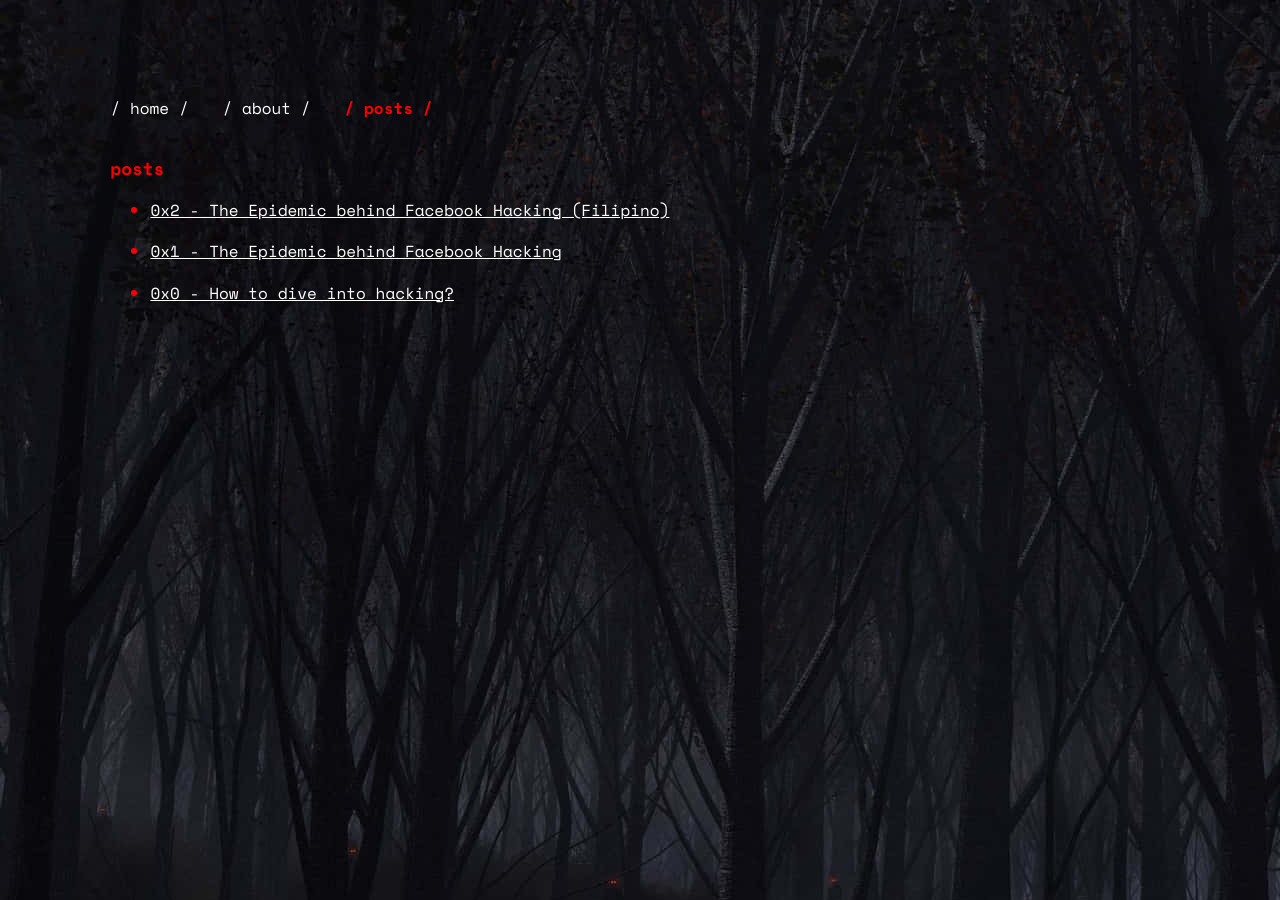
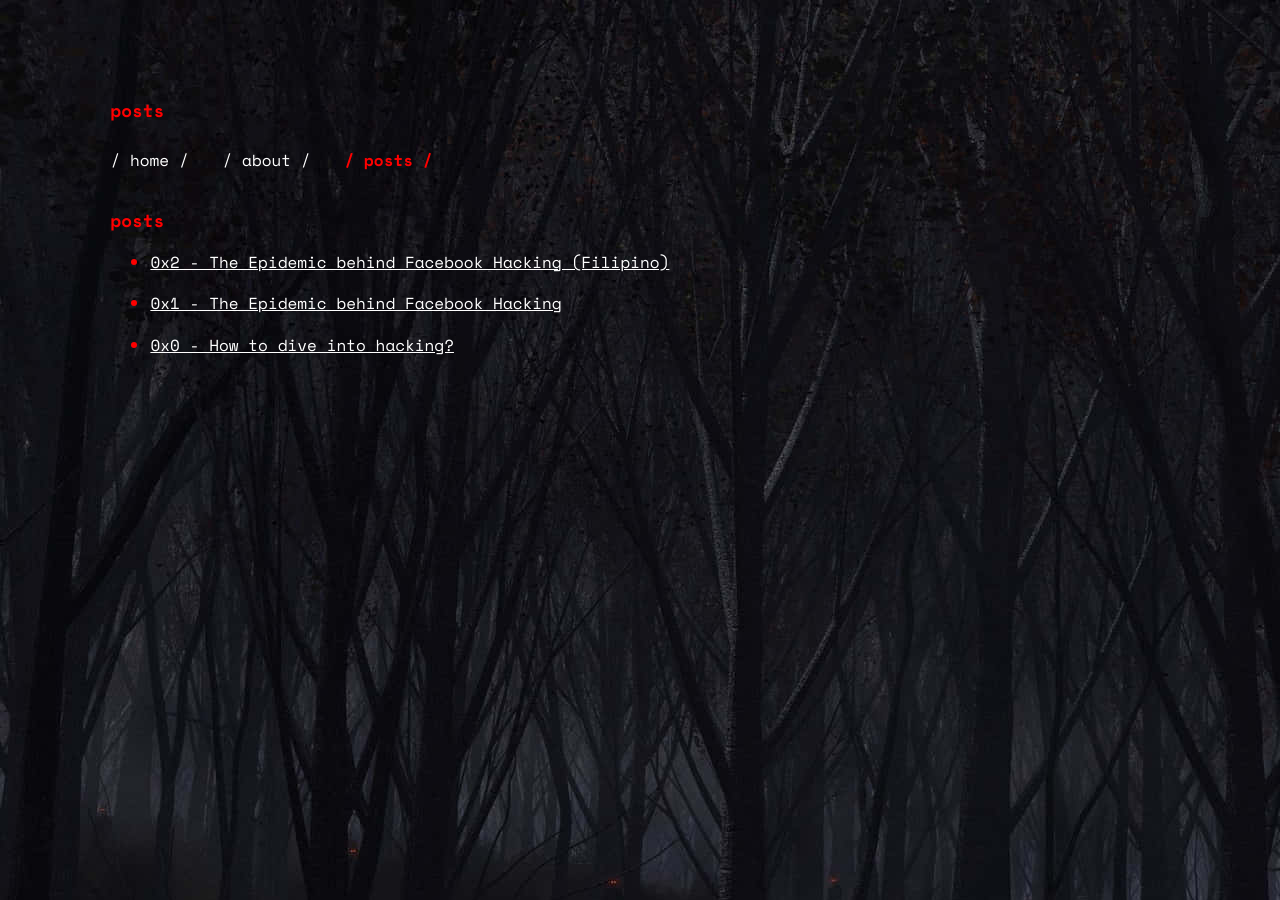
Before and after one commit to azraeldeathangel/azraeldeathangel.github.io, a Jekyll site: the page built from posts.html, in a window 1280 px wide. Built offline with Jekyll 4.4.1, drawn with Linux system fonts in a browser that asks for light colours.

Commit message:
Update default.html

```diff
--- a/_layouts/default.html
+++ b/_layouts/default.html
@@ -15,11 +15,12 @@
 </head>
 <body>
     <header>
-        <nav>
-            <a href="/index.html" class="">/ home /</a>
-            <a href="/about.html" class="">/ about /</a>
-            <a href="/posts.html" class="active">/ posts /</a>
-        </nav>
+        <h1>posts</h1>
+            <nav>
+                <a href="/index.html" class="">/ home /</a>
+                <a href="/about.html" class="">/ about /</a>
+                <a href="/posts.html" class="active">/ posts /</a>
+            </nav>
     </header>
     <main>
         {{ content }}
```
